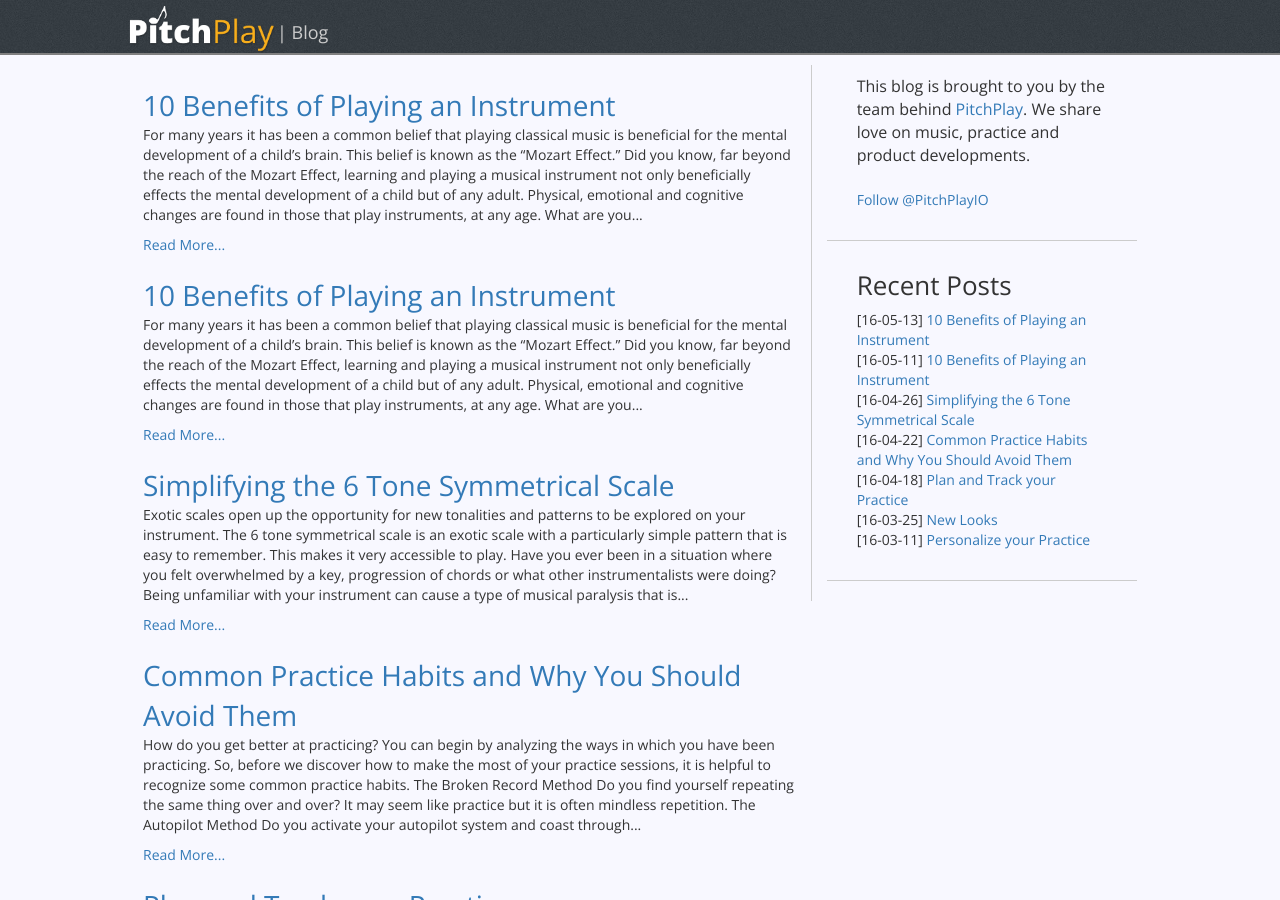
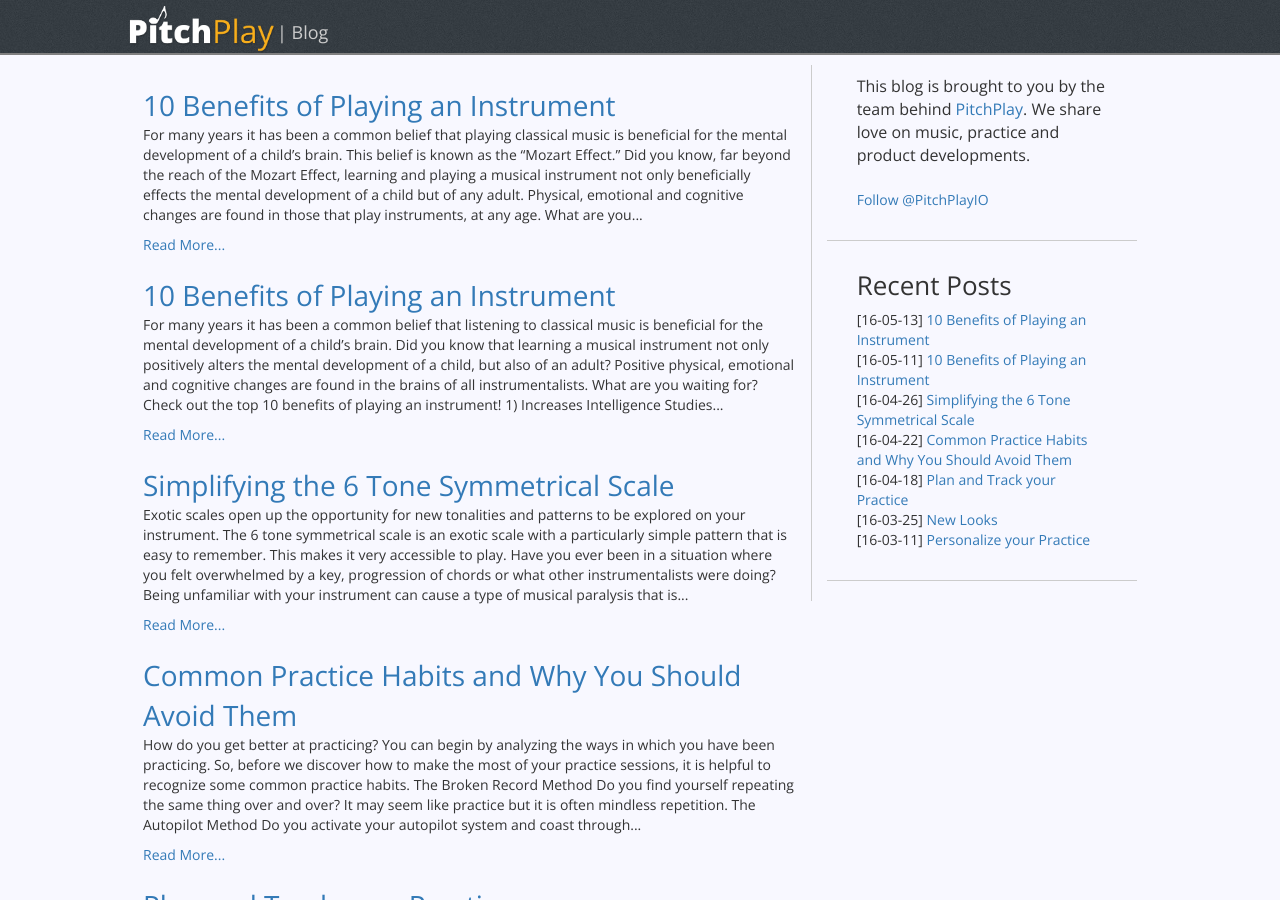
Before and after one commit to pitchplay/blog-content, a Jekyll site: the page built from index.html, in a window 1280 px wide and 900 px high. Built offline with Jekyll 4.4.1, drawn with Linux system fonts in a browser that asks for light colours; nearby versions of some CDN libraries; the list of posts is cut into pages by our own code; comment, search, counter and statistics services are not loaded; some of the changed lines change nothing that is shown.

Commit message:
hemming way edits

```diff
--- a/_posts/2016-05-11-benefits-playing-instruments.md
+++ b/_posts/2016-05-11-benefits-playing-instruments.md
@@ -5,54 +5,50 @@
 categories: performing
 ---
 
-**For many years it has** been a common belief that playing classical music
-is beneficial for the mental development of a child's brain. This belief is known as
-the "Mozart Effect."
+For many years it has been a common belief that listening to classical music is beneficial for the mental development of a child’s brain. Did you know that learning a musical instrument not only positively alters the mental development of a child, but also of an adult? Positive physical, emotional and cognitive changes are found in the brains of all instrumentalists.
 
-Did you know, far beyond the reach of the Mozart Effect,
-learning and playing a musical instrument not only beneficially effects the mental
-development of a child but of any adult. Physical,
-emotional and cognitive changes are found in those that play instruments, at any age.
+![](/assets/img/2016-05-11/pianohands.jpeg){:width="100%"}
 
-![](/assets/img/2016-05-11/pianohands.jpg){:width="75%"}
 
-What are you waiting for? Check out the top 10 benefits of playing an instrument and pick up one today:
+*What are you waiting for? Check out the top 10 benefits of playing an instrument!*
 
-## 1) Stress Relieving
-Music naturally soothes the musician calming the mind and body. Playing an instrument can lower one's heart rate and blood pressure resulting in the mind and body feeling more relaxed.
 
-## 2) Increases Intelligence
-Research and [studies](http://journals.plos.org/plosone/article?id=10.1371/journal.pone.0099868) conducted on the effects of playing a musical instrument and its relationship to a child's intelligence have proven that children who learn to play an instrument are able to perform better with high-level cognitive processes. These processes include making good choices, solving problems, planning and adjusting to mental demands, regulating one's behaviour, and processing and retaining information.
+## 1) Increases Intelligence
+[Studies](http://journals.plos.org/plosone/article?id=10.1371/journal.pone.0099868) have been conducted on the effects of playing a musical instrument and a child’s level of intelligence. Such studies have proven that playing an instrument results in higher level cognitive processes. These processes include making good choices, solving problems, processing and retaining information. Additionally, these children adjusted to mental demands and were better at regulating their behaviour.
 
 Think music only benefits the young? Think again!
 
-[Studies](http://www.telegraph.co.uk/news/science/science-news/6447588/Playing-a-musical-instrument-makes-you-brainier.html) conducted on adults 65 years and older showed that after 4-5 months of playing an instrument (for an hour or more a week) there were positive changes in the brain. Lutz Jäncke, a psychologist at the University of Zurich notes that these positive changes were related to the parts of the brain that control hearing, memory and co-ordination.
+[Studies](http://www.telegraph.co.uk/news/science/science-news/6447588/Playing-a-musical-instrument-makes-you-brainier.html) conducted on the brains of instrument playing adults (65 years and older) also showed positive changes. These positive changes were related to the parts of the brain that control hearing, memory and co-ordination.
+
+## 2) Stress Relieving
+Music naturally soothes the musician, calming the mind and body. Playing an instrument can lower one's heart rate and blood pressure resulting in the mind and body feeling more relaxed.
 
 ## 3) Improves Social Skills
-Learning an instrument enlarges your social circle and helps you develop the ability to not only speak in front of an audience, but to also perform in front of one. Many instrumentalists love playing with other people. The interaction of playing with others in group classes and ensembles requires peer interaction and communication, __teamwork__.
+Learning an instrument enlarges your social circle. It helps you develop the ability to not only speak in front of an audience, but to also perform in front of one. Many instrumentalists love playing with other people. Playing in group classes and ensembles requires peer interaction and communication, __teamwork__.
+
+![](/assets/img/2016-05-11/jazzcombo.jpg){:width="100%"}
 
 ## 4) Improves Memory
-Music boosts memory power. Learning to play an instrument engages your brain in [the most active way possible](https://www.youtube.com/watch?v=R0JKCYZ8hng). Keeping the brain alert and engaged sharpens the cognitive capacities and memory capabilities.
+Music boosts memory power. Learning to play an instrument engages your brain in [the most active way possible](https://www.youtube.com/watch?v=R0JKCYZ8hng). Keeping the brain alert and engaged sharpens cognitive capacities and memory capabilities.
 
 ## 5) Builds Confidence
-Playing and learning an instrument gives you a sense of achievement. That sense of self-achievement can help you accomplish more in other areas of your life. Because the sense of achievement is earned from the hard work of practicing, setting and attaining goals, the relationships between confidence, productivity and motivation are realized and can be applied to other areas of your life.
+Playing and learning an instrument gives you a sense of achievement. That sense of self-achievement can help you in other areas of your life. Being productive and resultantly confident with your achievements is a healthy cycle to fall into. It can motivate you in any other area of your life.
 
-## 6) Develops and refines physical skills.
-Instruments not only help develop ambidexterity, coordination and motor skills of the hands, arms and feet but they also encourage comfort in moving. Enhancing coordination and timing can help you in other activities such as dance and sports.
+## 6) Develops and Refines Physical Skills.
+Playing an instrument helps develop ambidexterity, coordination and refined motor skills of the hands, arms and feet. Playing an instrument also encourages comfort in moving. Enhancing one's coordination and timing can help in other activities such as dance or sports.
 
-![](/assets/img/2016-05-11/drummer.jpg){:width="75%"}
+![](/assets/img/2016-05-11/drummer.jpeg){:width="100%"}
 
 ## 7) Teaches Patience and Perseverance
-The daily effort of practicing and the years of work put into conquering reportoire and technique teaches both patience and perseverance in a world where instant gratification is increasingly present. Dedication and regular practice are required to play an instrument. Scheduling rehearsals, practice and goals within those areas helps develop a disciplined learner.
+Patience and perseverance are often two personality traits of instrumentalists. In a world where instant gratification is increasingly present and sought after, daily practice and conquering difficult reportoire teaches how important and rewarding hard work is.
 
-## 8) Increases time efficiency
-Practice takes time and you are a busy individual. Learning how to organize and manage your time to both fit in practicing and to make the best use of the time that you have will result in quick progress and improving time management skills. Progressing and maintaining organization will give you the motivation you need to continue to move forward. Want to make your practice habits as efficient as possible? Read [this!](http://blog.pitchplay.io/practice/efficient-practice)
+## 8) Increases Time Efficiency
+Practice takes time and you are a busy individual. Learning how to organize and manage your time to practice and make the most efficient use of your time is important. Playing an instrument will improve your time management skills. Want to ensure your practice habits are as efficient as possible? Read [this!](http://blog.pitchplay.io/practice/efficient-practice)
 
 ## 9) Fosters Creativity
-Losing touch with your creative side and being stuck in an everyday routine can be a very real problem. Learning to play an instrument fosters creativity. Music plays on one's mental, emotional and cognitive abilities. When one is engaged with making music, the brain is stimulated to think out of the ordinary resulting in improved creativity.
+Losing touch with your creative side and being stuck in an everyday routine can be a real problem. Learning to play an instrument fosters creativity. Music plays on one’s mental, emotional and cognitive abilities. Your brain works differently when engaged in making music.
 
-## 10) Makes for a better listener
-Playing within an ensemble demands listening skills. Unspoken cues and being aware of the overall sound of the group and one's role within the group are important skills learned as an instrumentalist. Like any language, music is used to communicate. Therefore, it requires the ability to listen in order to understand. Both group and private lessons teach us to become better listeners. In group lessons, we learn to be patient and wait our turn, listening and respecting our teacher and our peers. In private lessons we learn to listen, be attentive and respect our teacher.
+## 10) Makes for a Better Listener
+Playing within an ensemble demands listening skills. Being aware of one’s role within an ensemble is an important skill learned as an instrumentalist. Like any language, music is used to communicate. Therefore, it requires the ability to listen in order to understand. Both group and private lessons teach us to become better listeners. We must learn to be patient and wait our turn, listen, and respect our teacher and our peers.
 
-
-Playing an instrument not only helps in relaxing and diminishing the stress in your life but it can also help build confidence, self-achievement and develop a sense of independence and individuality.  All of these benefits to playing an instrument contribute to your self-discovery and identity as a beautiful, creative individual. It's never too late! Pick up an instrument today.
+Playing an instrument helps one to relax and diminish the daily stress in their life.  It can also help an individual develop a sense of independence, individuality and confidence. These benefits from playing an instrument contribute to one's identity as a creative individual. It’s never too late! Pick up an instrument today.
```
Also changed, not shown: assets/img/2016-05-11/jazzcombo.jpg (added).
